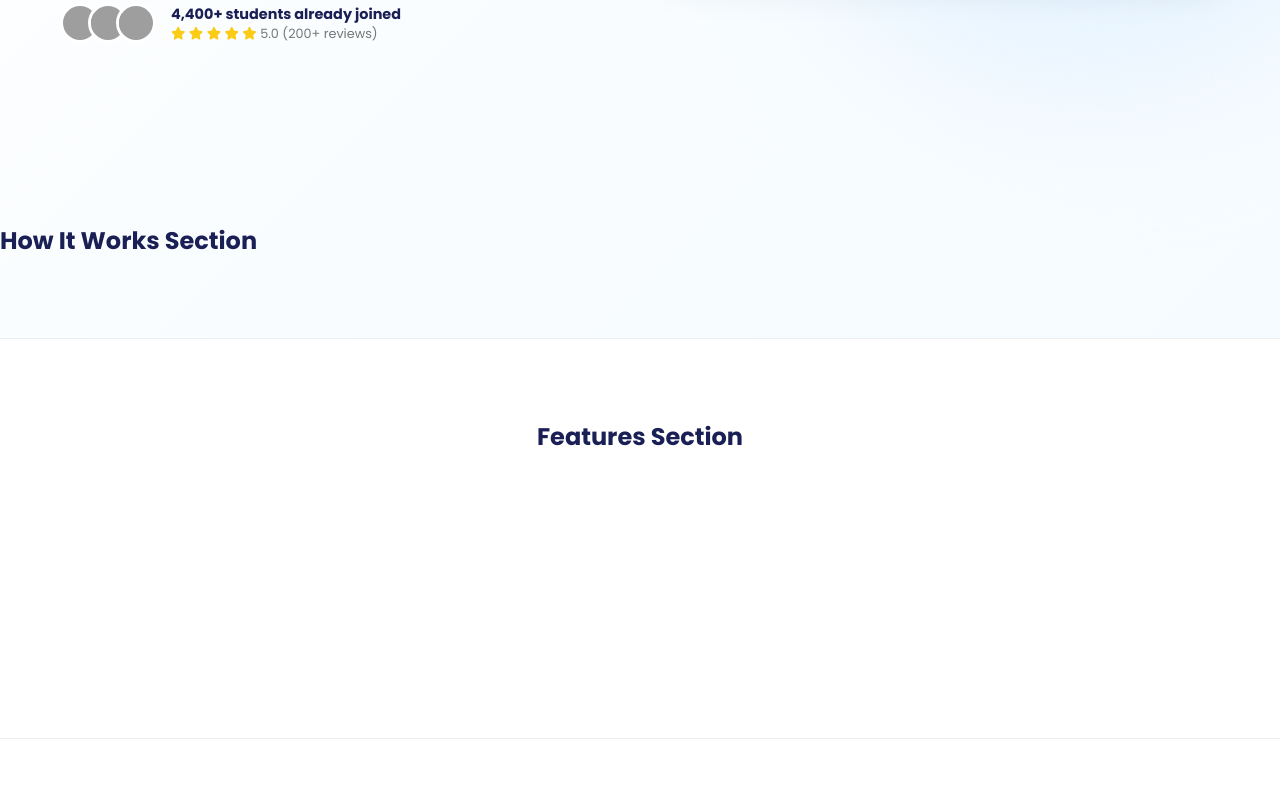
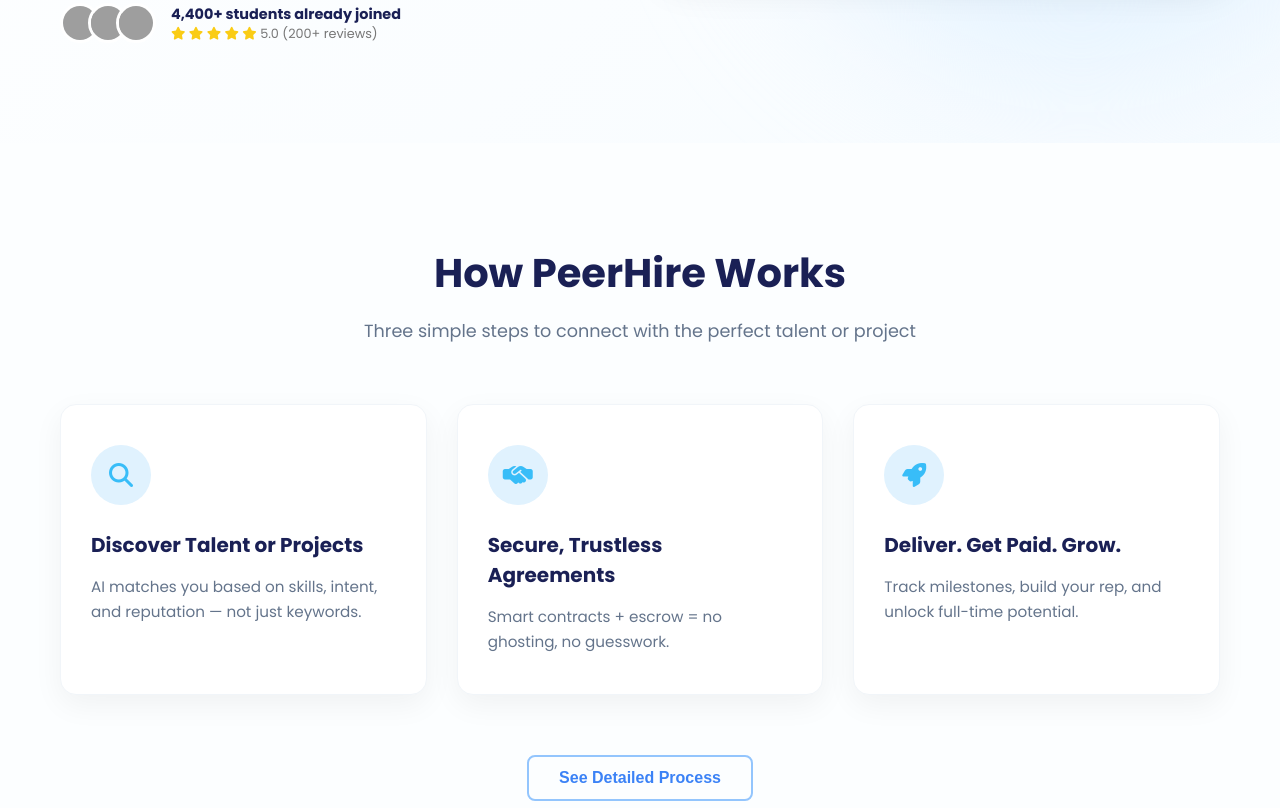
Before and after one commit to anawat888/buildathon2, a plain HTML site: page index.html in a window 1280 px wide. Shown: the part 732-1540 px from the top of the page. Drawn offline with Linux system fonts and the light colour scheme; grey boxes are pictures that could not be loaded.

Commit message:
how it work

```diff
--- a/css/style.css
+++ b/css/style.css
@@ -320,3 +320,96 @@
     text-align: center;
     min-height: 400px;
 }
+
+/* --- How It Works Section Styles --- */
+#how-it-works {
+    text-align: center;
+    background-color: #fcfeff; /* พื้นหลังขาวอมฟ้าจางๆ ตามภาพ */
+    padding: 100px 0;
+}
+
+.section-title {
+    font-size: 2.5rem;
+    font-weight: 700;
+    color: var(--primary-text);
+    margin-bottom: 15px;
+}
+
+.section-subtitle {
+    font-size: 1.1rem;
+    color: #64748b;
+    margin-bottom: 60px;
+    font-weight: 400;
+}
+
+/* Grid Layout สำหรับการ์ด 3 ใบ */
+.steps-grid {
+    display: grid;
+    grid-template-columns: repeat(auto-fit, minmax(300px, 1fr));
+    gap: 30px;
+    margin-bottom: 60px;
+}
+
+/* Card Style */
+.step-card {
+    background: white;
+    padding: 40px 30px;
+    border-radius: 16px;
+    box-shadow: 0 10px 30px rgba(0, 0, 0, 0.05); /* เงาฟุ้งๆ */
+    transition: transform 0.3s ease, box-shadow 0.3s ease;
+    text-align: left; /* จัดข้อความชิดซ้ายในกล่อง */
+    border: 1px solid #f1f5f9;
+}
+
+.step-card:hover {
+    transform: translateY(-5px);
+    box-shadow: 0 15px 40px rgba(0, 0, 0, 0.08);
+}
+
+/* Icon ในวงกลม */
+.icon-box {
+    width: 60px;
+    height: 60px;
+    background-color: #e0f2fe; /* สีพื้นหลังวงกลมฟ้าอ่อน */
+    border-radius: 50%;
+    display: flex;
+    align-items: center;
+    justify-content: center;
+    margin-bottom: 25px;
+}
+
+.icon-box i {
+    font-size: 1.5rem;
+    color: #38bdf8; /* สีไอคอนฟ้าสดใส */
+}
+
+.step-card h3 {
+    font-size: 1.25rem;
+    font-weight: 700;
+    color: var(--primary-text);
+    margin-bottom: 15px;
+}
+
+.step-card p {
+    font-size: 0.95rem;
+    color: #64748b;
+    line-height: 1.6;
+}
+
+/* ปุ่มแบบ Outline (พื้นขาว ขอบฟ้า) */
+.btn-outline {
+    background: transparent;
+    border: 2px solid #93c5fd; /* ขอบสีฟ้าอ่อน */
+    color: #3b82f6; /* ตัวหนังสือสีฟ้า */
+    padding: 12px 30px;
+    border-radius: 8px; /* มุมมนน้อยกว่าปุ่มบนนิดหน่อยตามภาพ */
+    font-weight: 600;
+    cursor: pointer;
+    font-size: 1rem;
+    transition: all 0.3s ease;
+}
+
+.btn-outline:hover {
+    background: #e0f2fe;
+    border-color: #3b82f6;
+}
--- a/index.html
+++ b/index.html
@@ -138,7 +138,40 @@
         </div>
     </section>
 
-    <section id="how-it-works"><h2>How It Works Section</h2></section>
+    <section id="how-it-works">
+        <div class="container">
+            <h2 class="section-title">How PeerHire Works</h2>
+            <p class="section-subtitle">Three simple steps to connect with the perfect talent or project</p>
+
+            <div class="steps-grid">
+                <div class="step-card">
+                    <div class="icon-box">
+                        <i class="fa-solid fa-magnifying-glass"></i>
+                    </div>
+                    <h3>Discover Talent or Projects</h3>
+                    <p>AI matches you based on skills, intent, and reputation — not just keywords.</p>
+                </div>
+
+                <div class="step-card">
+                    <div class="icon-box">
+                        <i class="fa-solid fa-handshake-simple"></i>
+                    </div>
+                    <h3>Secure, Trustless Agreements</h3>
+                    <p>Smart contracts + escrow = no ghosting, no guesswork.</p>
+                </div>
+
+                <div class="step-card">
+                    <div class="icon-box">
+                        <i class="fa-solid fa-rocket"></i>
+                    </div>
+                    <h3>Deliver. Get Paid. Grow.</h3>
+                    <p>Track milestones, build your rep, and unlock full-time potential.</p>
+                </div>
+            </div>
+
+            <button class="btn-outline">See Detailed Process</button>
+        </div>
+    </section>
     <section id="features"><h2>Features Section</h2></section>
     <section id="pricing"><h2>Pricing Section</h2></section>
     <section id="faqs"><h2>FAQs Section</h2></section>
```
